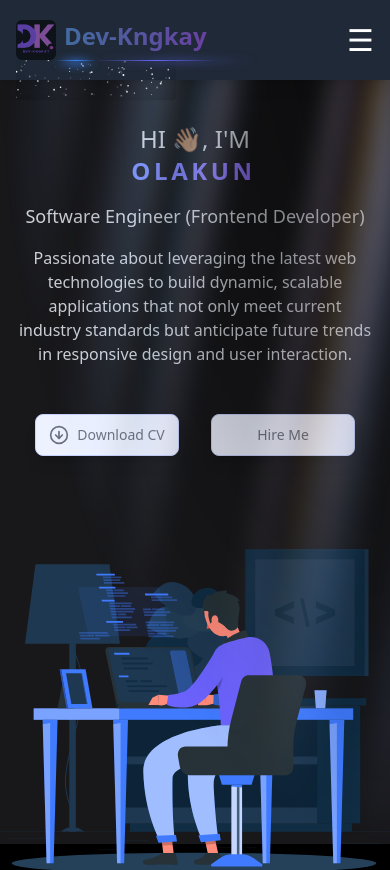
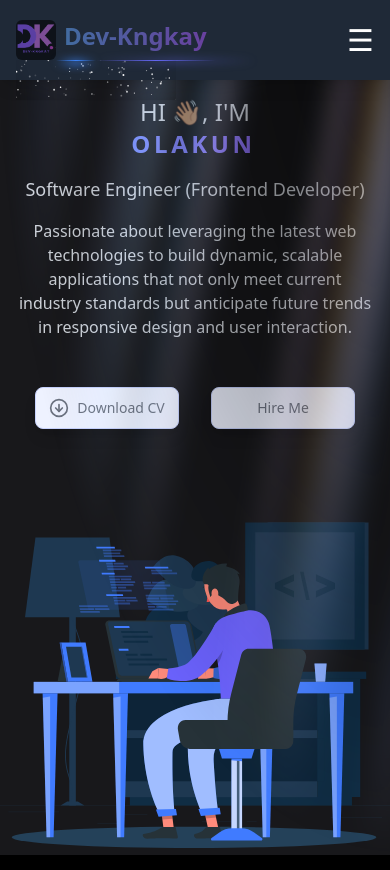
Before and after one commit to kaylezy/Olakunle_Hassan-Portfolio, a React (Vite) app: page / in a window 390 px wide. Shown: the top 870 px of the page. Built offline with nearby package versions, Linux system fonts and the light colour scheme.

Commit message:
fix: made some responsive changes

```diff
--- a/src/components/AceternityUI/AuroraBackground/AuroraBackgroundEffect.jsx
+++ b/src/components/AceternityUI/AuroraBackground/AuroraBackgroundEffect.jsx
@@ -12,7 +12,7 @@ export const AuroraBackground = ({
     (<main>
       <div
         className={cn(
-          "relative flex flex-col  h-[100vh] items-center justify-center bg-zinc-50 dark:bg-zinc-900  text-slate-950 transition-bg",
+          "relative flex flex-col  items-center justify-center bg-zinc-50 dark:bg-zinc-900  text-slate-950 transition-bg",
           className
         )}
         {...props}>
--- a/src/components/Hero/Hero.jsx
+++ b/src/components/Hero/Hero.jsx
@@ -35,7 +35,7 @@ const AppBanner = () => {
       transition={{ ease: "easeInOut", duration: 0.9, delay: 0.2 }}
       className="sm:container sm:mx-16 flex flex-col sm:justify-between items-center sm:flex-row mt-20 md:mt-2 md:pt-10  text-gray-300"
     >
-      <div className=" w-full md:w-[50rem] text-left p-4 text-gray-300 lg:pl-20 pt-20 lg:pt-0">
+      <div className=" w-full md:w-[50rem] text-left p-4 text-gray-300 lg:pl-20  ">
         <motion.h1
           initial={{ opacity: 0, y: 100 }}
           animate={{ opacity: 1, y: 0 }}
```
